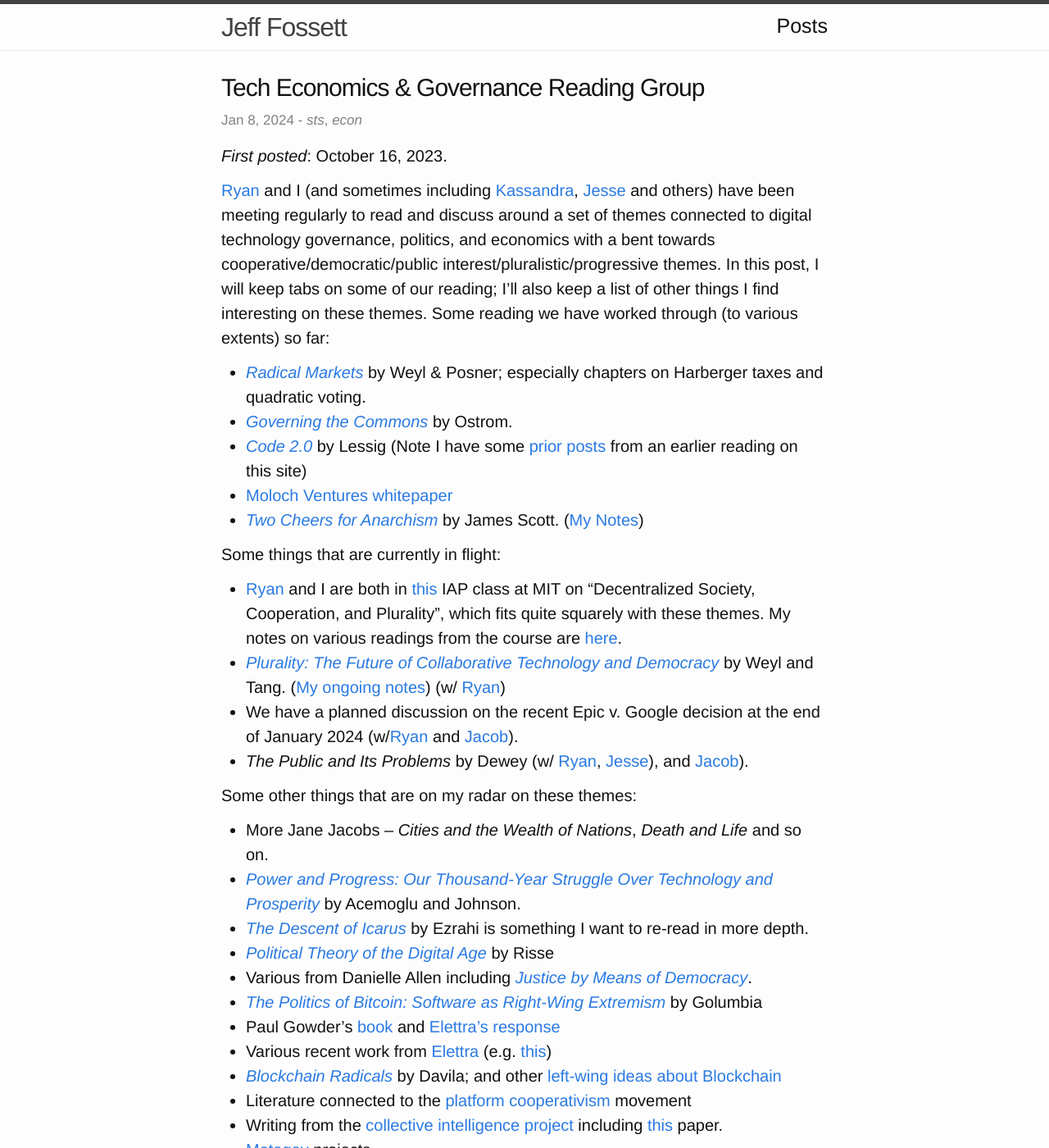
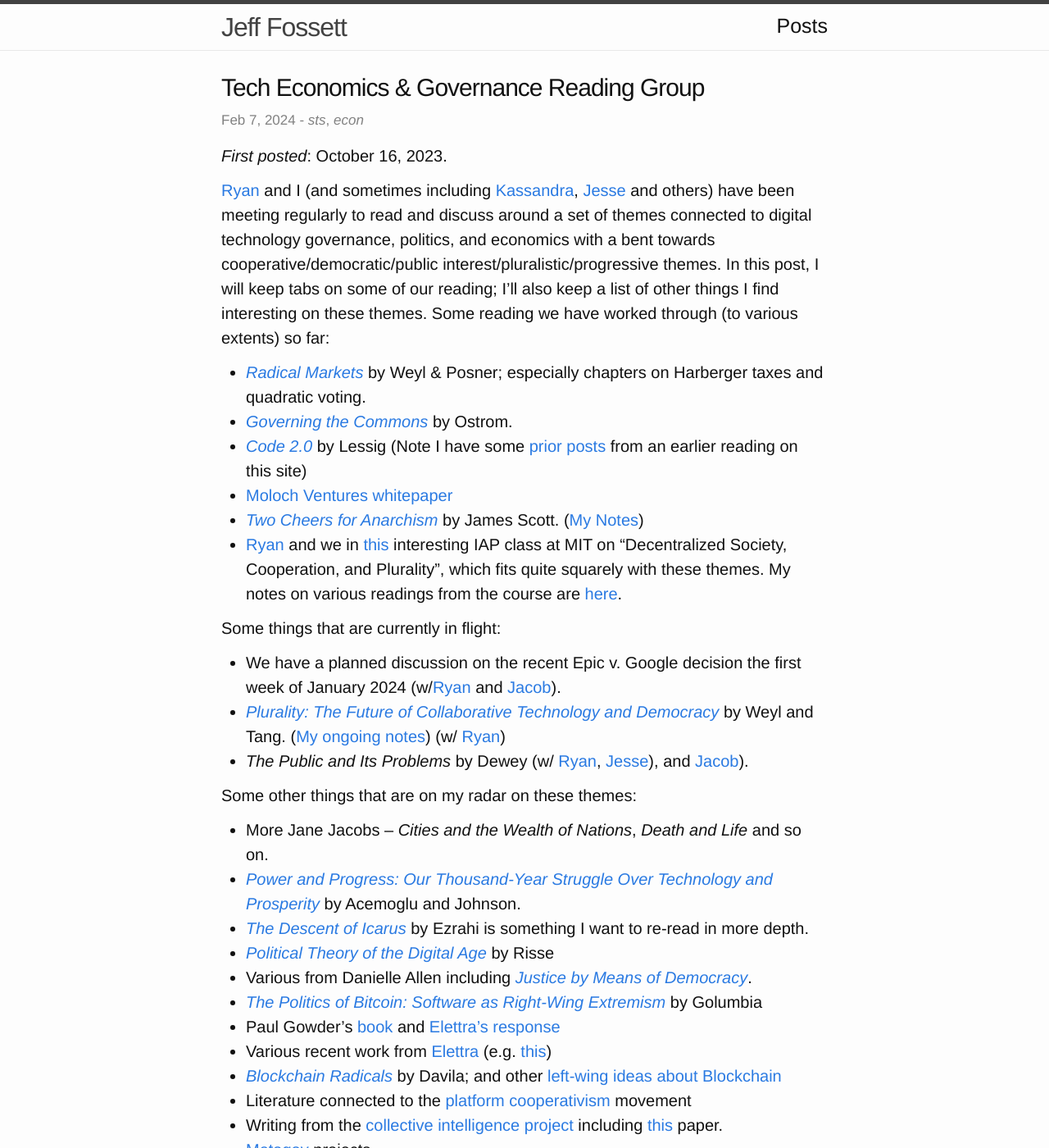
Before and after one commit to Fossj117/fossj117.github.io, a Jekyll site: the page built from _posts/2023-10-16-tech-economics-goverance-reading.md, in a window 1280 px wide and 1400 px high. Shown: the whole window at 82% size. Built offline with Jekyll 4.4.1, drawn with Linux system fonts in a browser that asks for light colours; a script that is not in the unit is left out; some of the changed text lies outside the part shown.

Commit message:
update reading group notes

```diff
--- a/_posts/2023-10-16-tech-economics-goverance-reading.md
+++ b/_posts/2023-10-16-tech-economics-goverance-reading.md
@@ -17,12 +17,12 @@
 - [_Code 2.0_](https://en.wikipedia.org/wiki/Code:_Version_2.0) by Lessig (Note I have some [prior](https://jeffreyfossett.com/2021/04/12/lessig-code-resonances.html) [posts](https://jeffreyfossett.com/2021/04/14/more-lessig-code-reflections.html) from an earlier reading on this site)
 - [Moloch Ventures whitepaper](https://github.com/MolochVentures/Whitepaper/blob/master/Whitepaper.pdf)
 - [_Two Cheers for Anarchism_](https://press.princeton.edu/books/paperback/9780691161037/two-cheers-for-anarchism) by James Scott. ([My Notes](https://jeffreyfossett.com/2023/12/20/notes-on-scott.html))
+- [Ryan](https://ryansepassi.com/) and we in [this](https://www.ccc.mit.edu/eventopportunities/iap-2024-decentralized-society-cooperation-and-plurality/) interesting IAP class at MIT on "Decentralized Society, Cooperation, and Plurality", which fits quite squarely with these themes. My notes on various readings from the course are [here](https://jeffreyfossett.com/2024/01/05/decentralized-society-IAP.html).
 
 Some things that are currently in flight:
 
-- [Ryan](https://ryansepassi.com/) and I are both in [this](https://www.ccc.mit.edu/eventopportunities/iap-2024-decentralized-society-cooperation-and-plurality/) IAP class at MIT on "Decentralized Society, Cooperation, and Plurality", which fits quite squarely with these themes. My notes on various readings from the course are [here](https://jeffreyfossett.com/2024/01/05/decentralized-society-IAP.html).
+- We have a planned discussion on the recent Epic v. Google decision the first week of January 2024 (w/[Ryan](https://ryansepassi.com/) and [Jacob](https://www.rgrdlaw.com/attorneys-Jacob-G-Gelman.html)).
 - [_Plurality: The Future of Collaborative Technology and Democracy_](https://github.com/pluralitybook/plurality) by Weyl and Tang. ([My ongoing notes](https://jeffreyfossett.com/2023/12/27/notes-on-plurality-book.html)) (w/ [Ryan](https://ryansepassi.com/))
-- We have a planned discussion on the recent Epic v. Google decision at the end of January 2024 (w/[Ryan](https://ryansepassi.com/) and [Jacob](https://www.rgrdlaw.com/attorneys-Jacob-G-Gelman.html)).
 - _The Public and Its Problems_ by Dewey (w/ [Ryan](https://ryansepassi.com/), [Jesse](https://jessecallahanbryant.com/)), and [Jacob](https://www.rgrdlaw.com/attorneys-Jacob-G-Gelman.html)).
 
 Some other things that are on my radar on these themes:
```
Also changed, not shown: other parts of _posts/2023-10-16-tech-economics-goverance-reading.md (+2 -1 lines).
